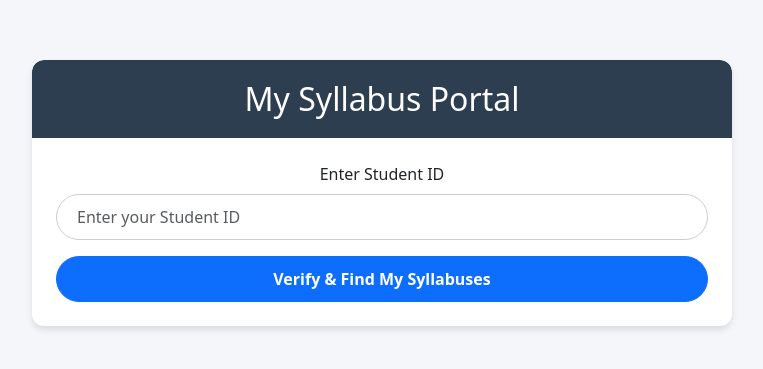
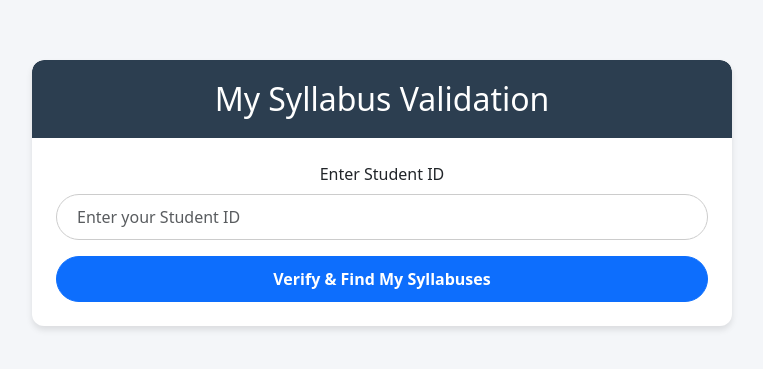
Before and after one commit to kartikpande123/examuserfrontend, a React (Create React App) app: page /pdfsyllabusentry in a window 1280 px wide. Shown: the part 207-576 px from the top of the page, without its empty margins (258-1021 px from the left). Built offline with nearby package versions, Linux system fonts and the light colour scheme.

Commit message:
Fixed API URL to point to the correct domain

```diff
--- a/src/components/PdfSyllabusEntry.js
+++ b/src/components/PdfSyllabusEntry.js
@@ -226,7 +226,7 @@ export default function PdfSyllabusEntry() {
     <div style={styles.container}>
       <div className="card" style={styles.card}>
         <div style={styles.header}>
-          <h2 className="text-center mb-0">My Syllabus Portal</h2>
+          <h2 className="text-center mb-0">My Syllabus Validation</h2>
         </div>
         <div className="card-body p-4">
           <div className="mb-3">
```
